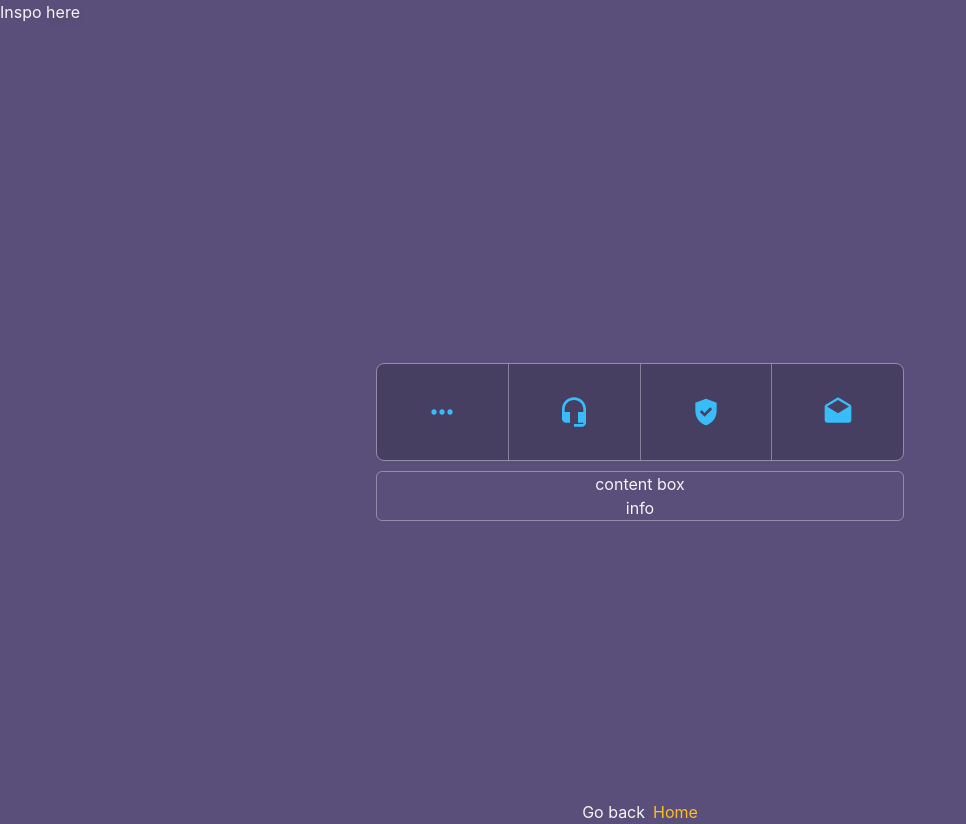
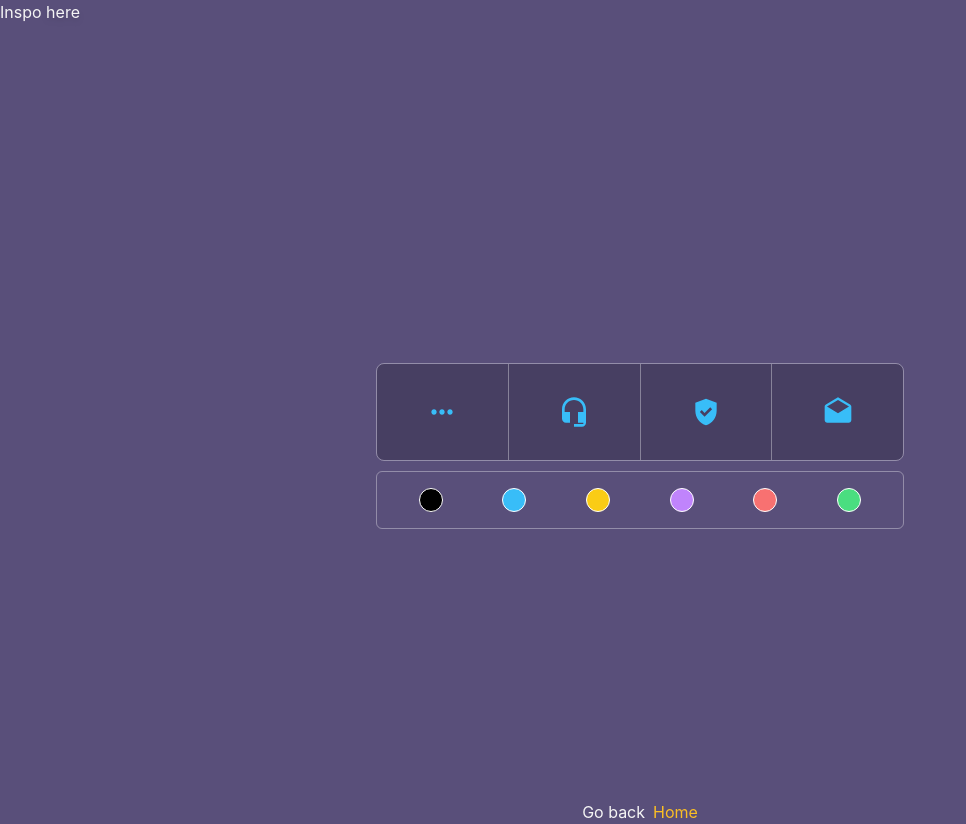
Before and after one commit to pantpad/iCodeThis-Playground, a React (Vite) app: page /FormDarkTheme in a window 1280 px wide. Both pictures are taken after a click on the element 442 px from the left and 412 px from the top of the page. Shown: the whole page, without its empty margins (0-966 px from the left). Built offline with nearby package versions, Linux system fonts and the light colour scheme.

Commit message:
Info component base

```diff
--- a/src/pages/FormDarkTheme/FormDarkTheme.jsx
+++ b/src/pages/FormDarkTheme/FormDarkTheme.jsx
@@ -12,7 +12,14 @@ import { useState } from "react";
 let detailCache = {
   info: (
     <>
-      <h1>info</h1>
+      <section className="flex justify-around gap-2 p-4 [&_span]:h-6 [&_span]:w-6 [&_span]:cursor-pointer [&_span]:transition-all [&_span]:duration-150 hover:[&_span]:scale-125">
+        <span className="rounded-full border border-white bg-black"></span>
+        <span className="rounded-full border border-white bg-sky-400"></span>
+        <span className="rounded-full border border-white bg-yellow-400"></span>
+        <span className="rounded-full border border-white bg-purple-400"></span>
+        <span className="rounded-full border border-white bg-red-400"></span>
+        <span className="rounded-full border border-white bg-green-400"></span>
+      </section>
     </>
   ),
   headset: (
@@ -97,7 +104,6 @@ export default function FormDarkTheme() {
           {isContentVisible ? (
             <>
               <div className="absolute left-0 top-[110%] w-full rounded-md border border-white/35">
-                <h1>content box</h1>
                 {selectedDetail}
               </div>
             </>
```
